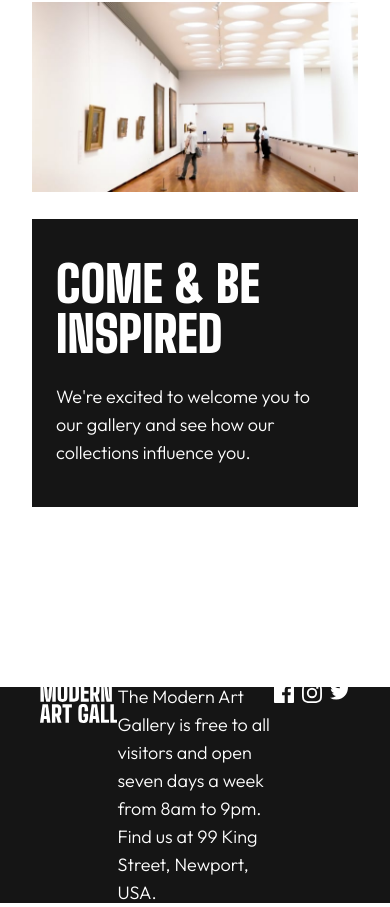
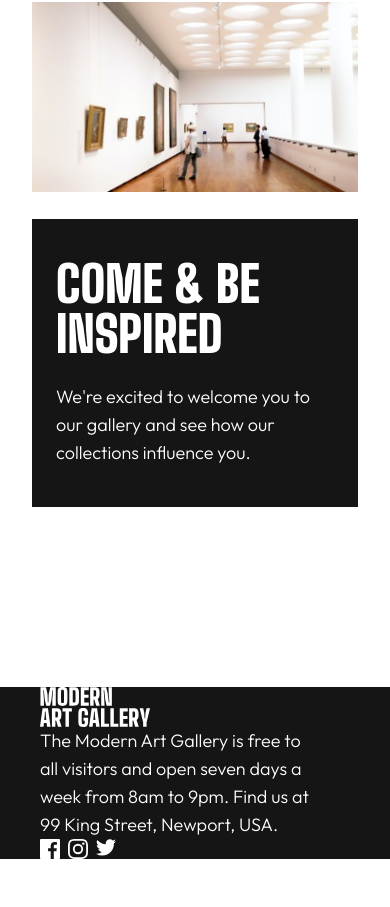
Before and after one commit to AldrinKP/art-gallery, a React (Vite) app: page / in a window 390 px wide. Shown: the part 1925-2832 px from the top of the page. After the commit the page ends 2784 px from the top, so only its background shows below. Built offline with nearby package versions, Linux system fonts and the light colour scheme.

Commit message:
Added flex col layout for smaller screens

```diff
--- a/src/components/Footer.jsx
+++ b/src/components/Footer.jsx
@@ -1,10 +1,10 @@
 const Footer = ({ bgColor }) => {
 	return (
 		<div
-			className={`w-full lg:h-[244px] h-[216px] ${bgColor} flex items-center justify-center`}
+			className={`w-full lg:h-[244px] md:h-[216px] ${bgColor} flex items-center justify-center`}
 		>
-			<div className="flex flex-grow justify-between lg:max-w-[1110px] lg:px-0 px-10">
-				<div className="flex basis-3/4">
+			<div className="flex md:flex-row flex-col flex-grow justify-between lg:max-w-[1110px] lg:px-0 px-10">
+				<div className="flex md:flex-row flex-col basis-3/4">
 					<svg
 						width="111"
 						height="40"
```
